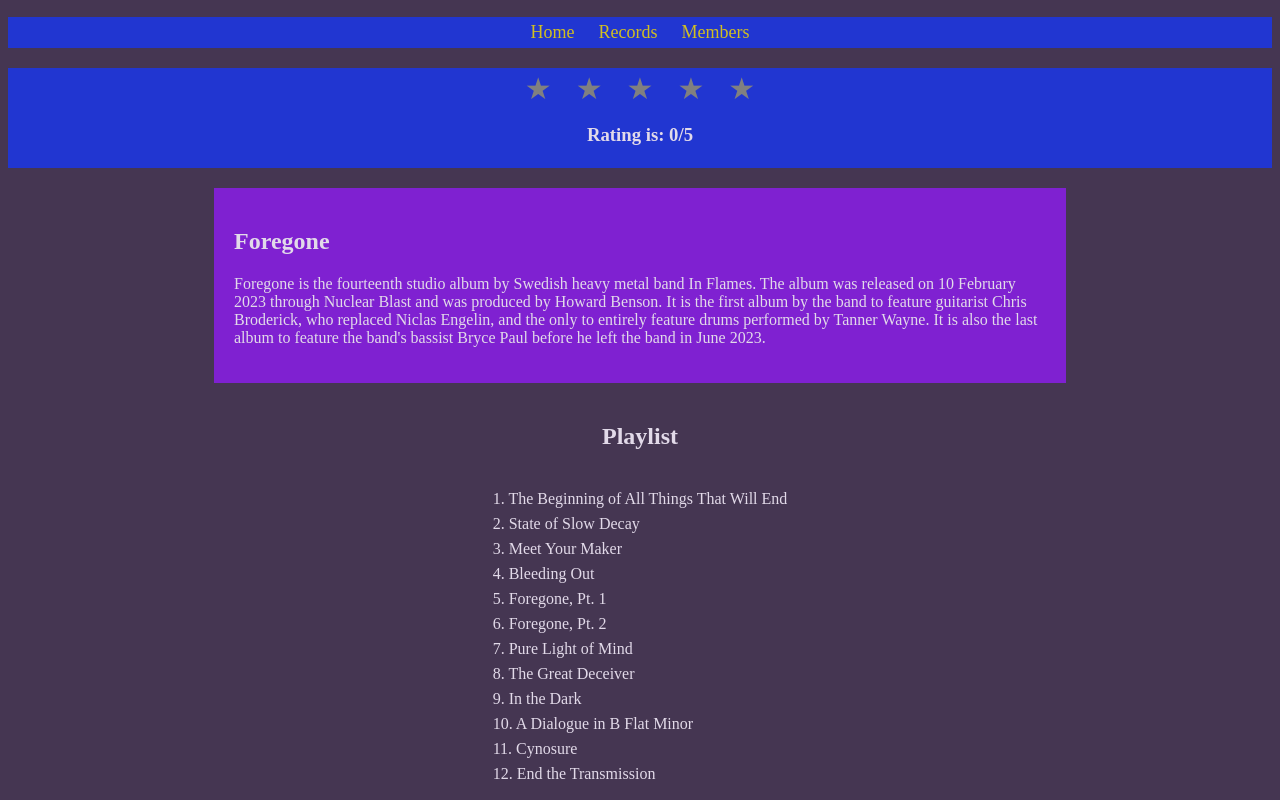
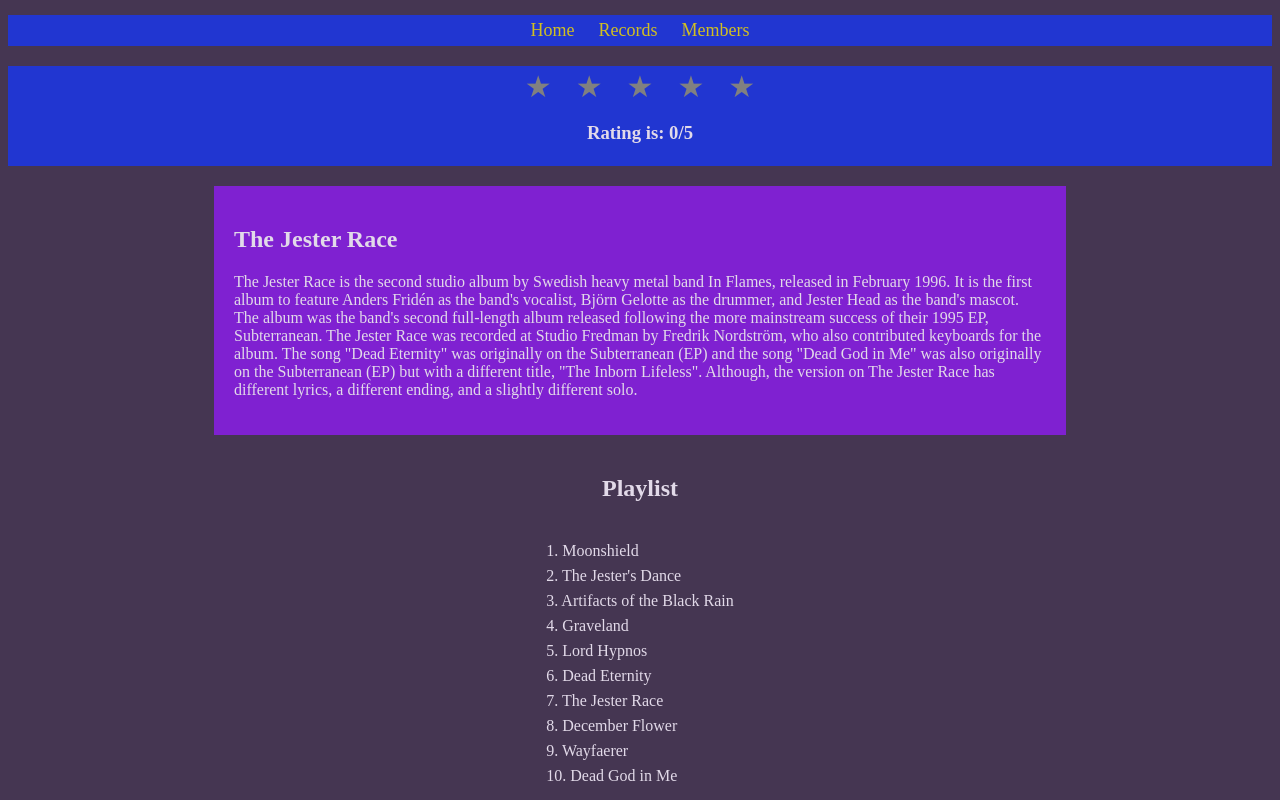
Before and after one commit to Oggeboii/Webb-Lab1, a plain HTML site: page records/theJesterRace.html in a window 1280 px wide. Shown: the part 496-1296 px from the top of the page. Drawn offline with Linux system fonts and the light colour scheme.

Commit message:
Adds theJesterRace and LunarStrain html

```diff
--- a/records/theJesterRace.html
+++ b/records/theJesterRace.html
@@ -10,7 +10,7 @@
 </head>
 <body>
     <header>
-        <img src="/images/records/Foregone.png" alt="Foregone record" class="album-cover">
+        <img src="/images/records/TheJesterRace.png" alt="The Jester Race record" class="album-cover">
     </header>
         <nav class="nav-list">
             <ul>
@@ -30,27 +30,27 @@
         </div>
 
         <article>
-            <h1>Foregone</h1>
-                <p>Foregone is the fourteenth studio album by Swedish heavy metal band In Flames.
-                    The album was released on 10 February 2023 through Nuclear Blast and was produced by Howard Benson.
-                    It is the first album by the band to feature guitarist Chris Broderick, who replaced Niclas Engelin, and the only to entirely feature drums performed by Tanner Wayne.
-                    It is also the last album to feature the band's bassist Bryce Paul before he left the band in June 2023.
+            <h1>The Jester Race</h1>
+                <p>The Jester Race is the second studio album by Swedish heavy metal band In Flames, released in February 1996.
+                    It is the first album to feature Anders Fridén as the band's vocalist, Björn Gelotte as the drummer, and Jester Head as the band's mascot.
+                    The album was the band's second full-length album released following the more mainstream success of their 1995 EP, Subterranean.
+                    The Jester Race was recorded at Studio Fredman by Fredrik Nordström, who also contributed keyboards for the album.
+                    The song "Dead Eternity" was originally on the Subterranean (EP) and the song "Dead God in Me" was also originally on the Subterranean (EP) but with a different title, "The Inborn Lifeless".
+                    Although, the version on The Jester Race has different lyrics, a different ending, and a slightly different solo.
                 </p>
         </article>
     <h2>Playlist</h2>
     <ul>
-        <li>1. The Beginning of All Things That Will End</li>
-        <li>2. State of Slow Decay</li>
-        <li>3. Meet Your Maker</li>
-        <li>4. Bleeding Out</li>
-        <li>5. Foregone, Pt. 1</li>
-        <li>6. Foregone, Pt. 2</li>
-        <li>7. Pure Light of Mind</li>
-        <li>8. The Great Deceiver</li>
-        <li>9. In the Dark</li>
-        <li>10. A Dialogue in B Flat Minor</li>
-        <li>11. Cynosure</li>
-        <li>12. End the Transmission</li>
+        <li>1. Moonshield</li>
+        <li>2. The Jester's Dance</li>
+        <li>3. Artifacts of the Black Rain</li>
+        <li>4. Graveland</li>
+        <li>5. Lord Hypnos</li>
+        <li>6. Dead Eternity</li>
+        <li>7. The Jester Race</li>
+        <li>8. December Flower</li>
+        <li>9. Wayfaerer</li>
+        <li>10. Dead God in Me</li>
     </ul>
     </main>
     <script src="/js/stars.js"></script>
```
Also changed, not shown: index.html (+1 -1 lines), records.html (+2 -2 lines), records/LunarStrain.html (added, +59 -0 lines).
